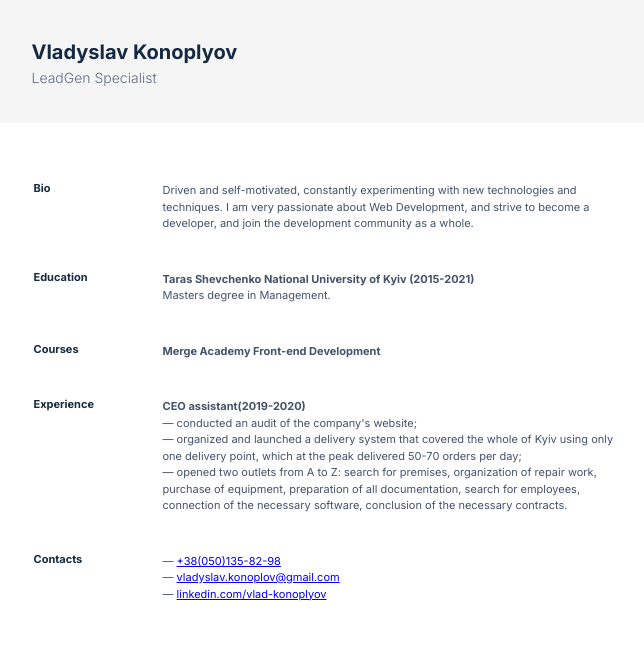
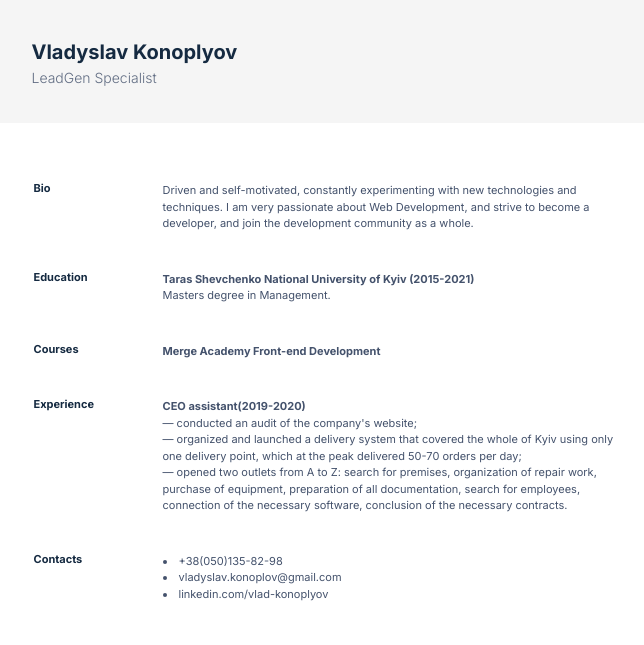
Before and after one commit to chooh-chooh/cv, a plain HTML site: page index.html in a window 1280 px wide. Shown: the whole page, without its empty margins (311-955 px from the left). Drawn offline with Linux system fonts and the light colour scheme.

Commit message:
HW9 Contacts links fixed

```diff
--- a/style.css
+++ b/style.css
@@ -51,15 +51,22 @@ h3 {
   line-height: 150%;
   color: #44526C;
 }
+a {
+  font-weight: 400;
+  font-size: 11px;
+  line-height: 145%;
+  color: #44526C;
+  text-decoration: none;
+}
 h3:not(:first-of-type) {
   margin-top: 21px;
 }
 ul {
   list-style-position: inside;
 }
-ul:not(only-of-type) {
+tr:not(:last-of-type) ul {
   list-style-type: none;
 }
-ul:not(only-of-type) li::before {
+tr:not(:last-of-type) li::before {
   content: '–– ';
 }
```
